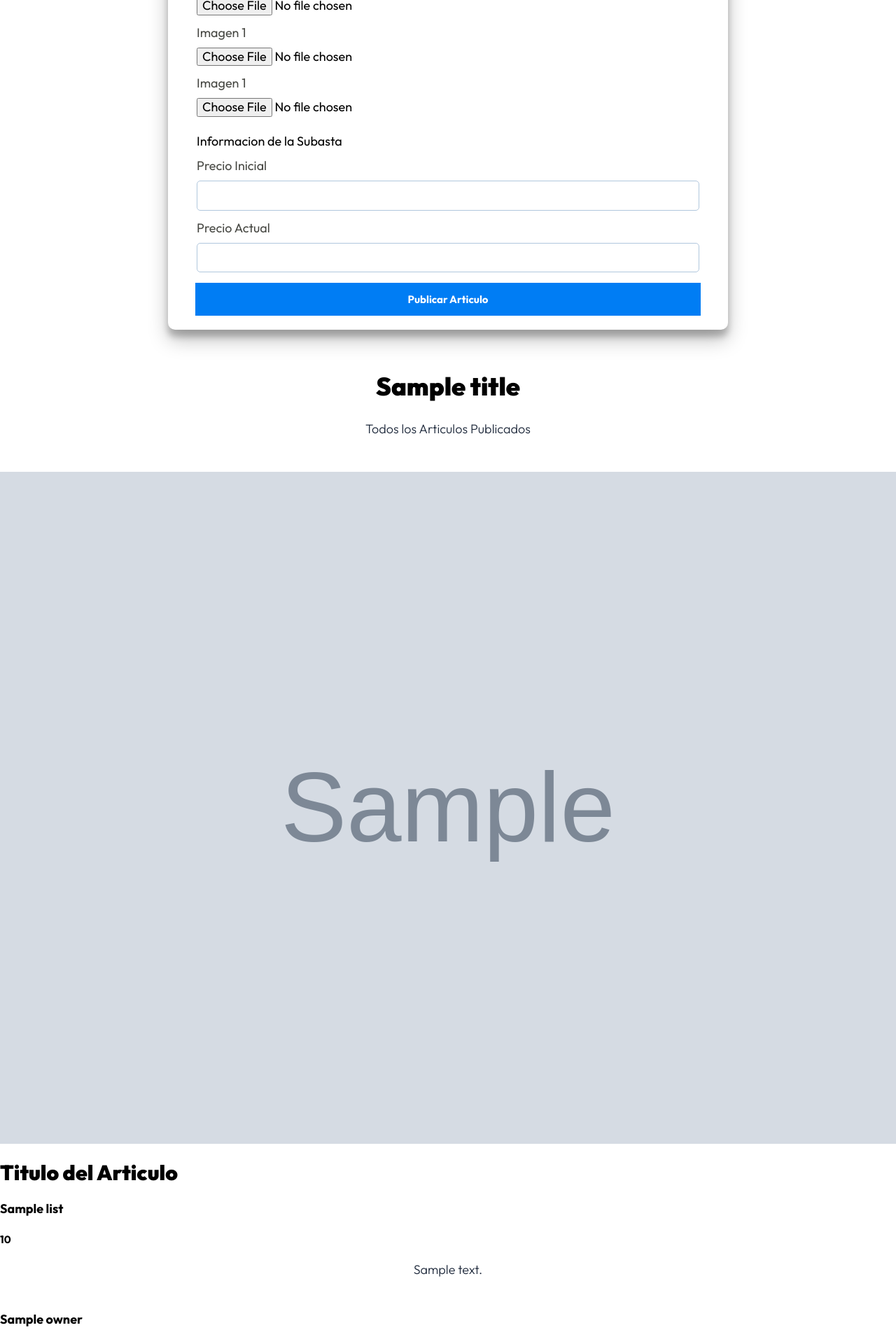
After one commit to AaronUlloa/ecommerce.auctions, a Django app: template auctionsHub/templates/view/create_item.html in a window 1280 px wide. The commit adds this page. Shown: the part 720-2640 px from the top of the page at 70% size. Run offline with Django 4.2, Linux system fonts and the light colour scheme; tables that the repository leaves empty hold one stand-in row (values such as "Sample post"); the template is opened without the code that fills it: values that come from a table or form of the project are taken from there, most other values are stand-ins (such as "Sample title", 1, 10 or a date in 2020); grey boxes marked "Sample" are stand-in pictures; form fields are guessed from the names that the template uses; parts of the project's set-up code (start-up, migrations or seed data) failed here and were passed over; some libraries are stand-ins or nearby versions.

Commit message:
Making a form

```diff
--- /dev/null
+++ b/auctionsHub/forms.py
@@ -0,0 +1,93 @@
+from django import forms
+from django.utils.regex_helper import Choice
+from .models import AuctionItem, Comment, Bid, ItemImage, Category
+import cloudinary
+import cloudinary.uploader
+from multiupload.fields import MultiFileField
+
+
+class AuctionItemForm(forms.ModelForm):
+    title = forms.CharField(
+        label="Título",
+        max_length=100,
+        widget=forms.TextInput(attrs={"class": "forms__input"}),
+    )
+    description = forms.CharField(
+        label="Descripción",
+        widget=forms.Textarea(attrs={"rows": 4, "class": "forms__input"}),
+    )
+    category = forms.ModelChoiceField(
+        label="Categoría",
+        queryset=Category.objects.all(),
+        widget=forms.Select(attrs={"class": "forms__input"}),
+    )
+    starting_price = forms.DecimalField(
+        label="Precio de inicio",
+        max_digits=10,
+        decimal_places=2,
+        widget=forms.TextInput(attrs={"class": "forms__input"}),
+    )
+    current_price = forms.DecimalField(
+        label="Precio Actual",
+        max_digits=10,
+        decimal_places=2,
+        widget=forms.TextInput(attrs={"class": "forms__input"}),
+    )
+
+    class Meta:
+        model = AuctionItem
+        fields = ("title", "description", "category", "starting_price", "current_price")
+
+
+class CommentForm(forms.ModelForm):
+    text = forms.CharField(label="Comentario", widget=forms.Textarea(attrs={"rows": 4}))
+
+    class Meta:
+        model = Comment
+        fields = ("text",)
+
+
+class BidForm(forms.ModelForm):
+    price = forms.DecimalField(
+        label="Precio de oferta", max_digits=10, decimal_places=2
+    )
+
+    class Meta:
+        model = Bid
+        fields = ("price",)
+
+
+class ItemImageForm(forms.ModelForm):
+    images = MultiFileField(
+        min_num=1,
+        max_num=5,
+        max_file_size=1024 * 1024 * 5,
+        required=True,
+    )
+
+    class Meta:
+        model = ItemImage
+        fields = ("images",)
+
+    def save(self, commit=True):
+        instance = super().save(commit=False)
+
+        # Guardar las imágenes en Cloudinary
+        uploaded_images = []
+        for image in self.cleaned_data["images"]:
+            uploaded_image = cloudinary.uploader.upload(image)
+            uploaded_images.append(uploaded_image["secure_url"])
+
+        # Guardar los enlaces de las imágenes en el modelo ItemImage
+        instance.images = uploaded_images
+
+        if commit:
+            instance.save()
+        return instance
+
+
+class CustomClearableFileInput(forms.ClearableFileInput):
+    def __init__(self, *args, **kwargs):
+        attrs = kwargs.setdefault("attrs", {})
+        attrs["class"] = "form-control-file custom-class"
+        super().__init__(*args, **kwargs)
--- a/auctionsHub/templates/layout.html
+++ b/auctionsHub/templates/layout.html
@@ -27,10 +27,10 @@
           </a>
         </div>
         <ul class="link">
-          <li><a class="links__go" href="{% url 'auctions:index' %}">Home</a></li>
+          <li><a class="links__go" href="{% url 'auctions:item_list' %}">Home</a></li>
  <!-- Agregar Condicion aqui... -->
           {% if user.is_authenticated %}
-          <li><a class="links__go" href="{% url 'auctions:auction' %}">Pubicar</a></li>
+          <li><a class="links__go" href="{% url 'auctions:create_item' %}">Pubicar</a></li>
           <li><a class="links__go" href="#">Categorias</a></li>
           <li><a class="links__go" href="#">Carrito</a></li>
 <!-- Else de la Condicion -->
@@ -48,9 +48,9 @@
 <!-- Terminar Condicion -->
       </div>
       <div class="dropdown_menu">
-        <li><a class="dropdown_menu__links" href="{% url 'auctions:index' %}">Home</a></li>
+        <li><a class="dropdown_menu__links" href="{% url 'auctions:item_list' %}">Home</a></li>
  <!-- Agregar Condicion aqui... -->
-        <li><a class="dropdown_menu__links" href="{% url 'auctions:auction' %}">Pubicar</a></li>
+        <li><a class="dropdown_menu__links" href="#">Pubicar</a></li>
         <li><a class="dropdown_menu__links" href="#">Categorias</a></li>
         <li><a class="dropdown_menu__links" href="#">Carrito</a></li>
         <li><a class="dropdown_menu__links action__btn" href="{% url 'auctions:logout' %}">Logout</a></li>
--- a/auctionsHub/templates/view/addArticulo.html
+++ b/auctionsHub/templates/view/create_item.html
@@ -5,19 +5,22 @@
 <main class="listing">
   <h2 class="listing__heading">{{ title }}</h2>
   <div class="listing__container-buton">
-    <a class="listing__buton" href="{% url 'auctions:index' %}">
+    <a class="listing__buton" href="{% url 'auctions:item_list' %}">
       <i class="fa-solid fa-circle-arrow-left">
         Volver
       </i>
     </a>
   </div>
   <div class="listing__forms">
-    <form class="forms" action="{% url 'auctions:auction' %}" enctype="multipart/form-data" method="POST">
+    <form class="forms" action="{% url 'auctions:create_item' %}" enctype="multipart/form-data" method="POST">
       {% csrf_token %}
         {% include "./forms/formsArticulos.html" %}
         <input type="submit" class="forms__submit forms__submit--registrar" value="Publicar Articulo">
     </form>
   </div>
 </main>
+<section>
+  {% include "./footer/item_list_f.html" %}
+</section>
 
 {% endblock %}
--- /dev/null
+++ b/auctionsHub/templates/view/footer/item_list_f.html
@@ -0,0 +1,29 @@
+{% block body %}
+<main class="articulos">
+  <h2 class="articulos__heading">{{ title }}</h2>
+  <p class="articulos__descripcion">Todos los Articulos Publicados</p>
+  {% for list in articulos %}
+    <div class="articulo">
+      <picture>
+        <img class="articulo__imagen" loading="lazy" width="200" height="300" src="{{ image_url }}" alt="Articulo">
+      </picture>
+      <div class="articulo__info">
+        <h3>Titulo del Articulo</h3>
+        <h4 class="articulo__title">
+          {{ list.title }}
+        </h4>
+        <h5 class="articulo__precio">
+          {{ list.price }}
+        </h5>
+        <p class="articulo__descripcion">
+          {{ list.description }}
+        </p>
+        <h4 class="articulo__usuario">
+          {{ list.owner }}
+        </h4>
+      </div>
+    </div>
+  {% endfor %}
+ </main>
+
+{% endblock %}
--- a/auctionsHub/templates/view/forms/formsArticulos.html
+++ b/auctionsHub/templates/view/forms/formsArticulos.html
@@ -3,33 +3,27 @@
   <legend class="forms__leguend">Registra los Datos de tu Articulo</legend>
     <div class="forms__field">
       <label for="title" class="forms__label">Titulo(*)</label>
-      <input type="text" class="forms__input" placeholder="titulo aqui" id="title" name="title" required>
+       {{ item_form.title }}
     </div>
     <div class="forms__field">
       <label for="description" class="forms__label">Descripcion(*)</label>
-      <textarea rows="4" cols="2" class="forms__input" id="description" name="description" required></textarea>
-      <!-- <input type="email" class="forms__input" placeholder="your email here" id="email" name="email" required> -->
+      {{ item_form.description }}
     </div>
     <div class="forms__field">
       <label for="category" class="forms__label">Escoge la Categoria</label>
-      <select name="category" id="category" class="forms__input" required>
-        <option value="">Escoge un Categoria</option>
-        {% for cat in Categories %}
-          <option value="{{ cat }}">{{ cat }}</option>
-        {% endfor %}
-      </select>
+      {{ item_form.category }}
     </div>
     <div class="forms__field">
-      <label for="image1" class="forms__label">Imagen 1</label>
-      <input type="file" class="forms__input forms__input--file" placeholder="tu primera imagen" id="image1" name="image1" accept=".jpg, .jpeg, .png"  required>
+      <label for="image" class="forms__label">Imagen 1</label>
+      {{ image_form.images }}
     </div>
     <div class="forms__field">
-      <label for="image2" class="forms__label">Imagen 2</label>
-      <input type="file" class="forms__input forms__input--file" placeholder="Otra imagen" id="image2" name="image2" accept=".jpg, .jpeg, .png" required>
+      <label for="image" class="forms__label">Imagen 1</label>
+      {{ image_form.images }}
     </div>
     <div class="forms__field">
-      <label for="image3" class="forms__label">Imagen 3</label>
-      <input type="file" class="forms__input" id="image3" name="image3">
+      <label for="image" class="forms__label">Imagen 1</label>
+      {{ image_form.images }}
     </div>
 
 </fieldset>
@@ -37,36 +31,12 @@
 <fieldset class="forms__fieldset">
   <legend class="forms__leguend">Informacion de la Subasta</legend>
   <div class="forms__field">
-    <label for="tipo_subasta" class="forms__label">Tipo de Subasta</label>
-    <select name="tipoSubasta" id="tipoSubasta" class="forms__input" required>
-      <option value="Inglesa">Inglesa</option>
-    </select>
-    <!-- <input type="text" class="forms__input" placeholder="e.g Nuevo, Nuevo-usado, Usado..." id="tags_input" required> -->
-    <!-- <div id="tags" class="forms__listado"> -->
-    <!--   <input type="hidden" name="tagsName" value="{{ tags }}"> -->
-    <!-- </div> -->
+    <label for="precio_inicio" class="forms__label">Precio Inicial</label>
+    {{ item_form.starting_price }}
   </div>
-  <!-- <div> -->
-  <!--   {{ tags }} -->
-  <!-- </div> -->
   <div class="forms__field">
-    <label for="fechaInicio" class="forms__label">Fecha de Inicio</label>
-    <input type="date" name="fechaInicio" id="fechaInicio" class="forms__input" min="{{ now }}" value="{{ now }}" readonly required>
-
-    <!-- <input type="text" class="forms__input" placeholder="e.g Nuevo, Nuevo-usado, Usado..." id="tags_input" required> -->
-    <!-- <div id="tags" class="forms__listado"> -->
-    <!--   <input type="hidden" name="tagsName" value="{{ tags }}"> -->
-    <!-- </div> -->
-  </div>
-   <div class="forms__field">
-    <label for="fechaCierre" class="forms__label">Fecha de Cierre</label>
-    <input type="date" name="fechaCierre" id="fechaCierre" class="forms__input" min="{{ alt }}" required>
+    <label for="precio_inicio" class="forms__label">Precio Actual</label>
+    {{ item_form.current_price }}
   </div>
 
-  <div class="form__field">
-    <label for="price" class="forms__label">Precio</label>
-    <input type="number" name="price" id="price" class="forms__input" step="0.01" min="0" value="" required>
-  </div>
-  <h3>{{alt}}</h3>
-
 </fieldset>
--- a/auctionsHub/urls.py
+++ b/auctionsHub/urls.py
@@ -1,16 +1,13 @@
-from django import urls
 from django.urls import path
-from django.conf.urls.static import static
-from django.conf import settings
 from . import views
 
 app_name = "auctions"
 
 urlpatterns = [
-    path("", views.index, name="index"),
+    path("", views.item_list, name="item_list"),
+    path("create_item/", views.create_item, name="create_item"),
     path("login", views.login_view, name="login"),
     path("logout", views.logout_view, name="logout"),
     path("register", views.register, name="register"),
     path("forget", views.forget, name="forget"),
-    path("auction", views.addNewItem, name="auction"),
 ]
```
Also changed, not shown: auctionsHub/admin.py (+5 -6 lines), auctionsHub/models.py (+33 -67 lines), auctionsHub/views.py (+51 -25 lines), auctionsHub/migrations/0001_initial.py, auctionsHub/migrations/0002_alter_cart_user.py (deleted), auctionsHub/migrations/0003_remove_cart_auctions_cart_items.py (deleted), auctionsHub/migrations/0004_cart_total_price.py (deleted), auctionsHub/migrations/0005_rename_items_cart_item.py (deleted), auctionsHub/migrations/0006_remove_cart_item_cart_items.py (deleted), auctionsHub/migrations/0007_remove_comment_auction_comment_items.py (deleted), auctionsHub/templates/view/item_detail.html (added), auctionsHub/templates/view/item_list.html (renamed from auctionsHub/templates/view/index.html).
